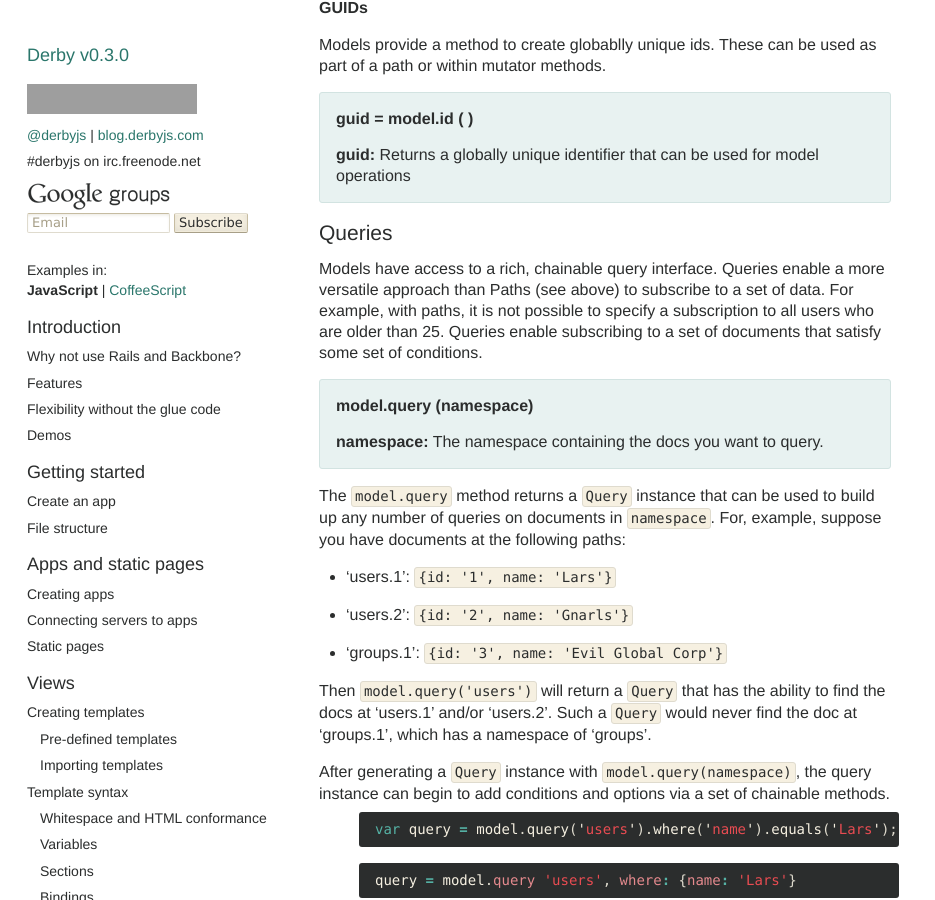
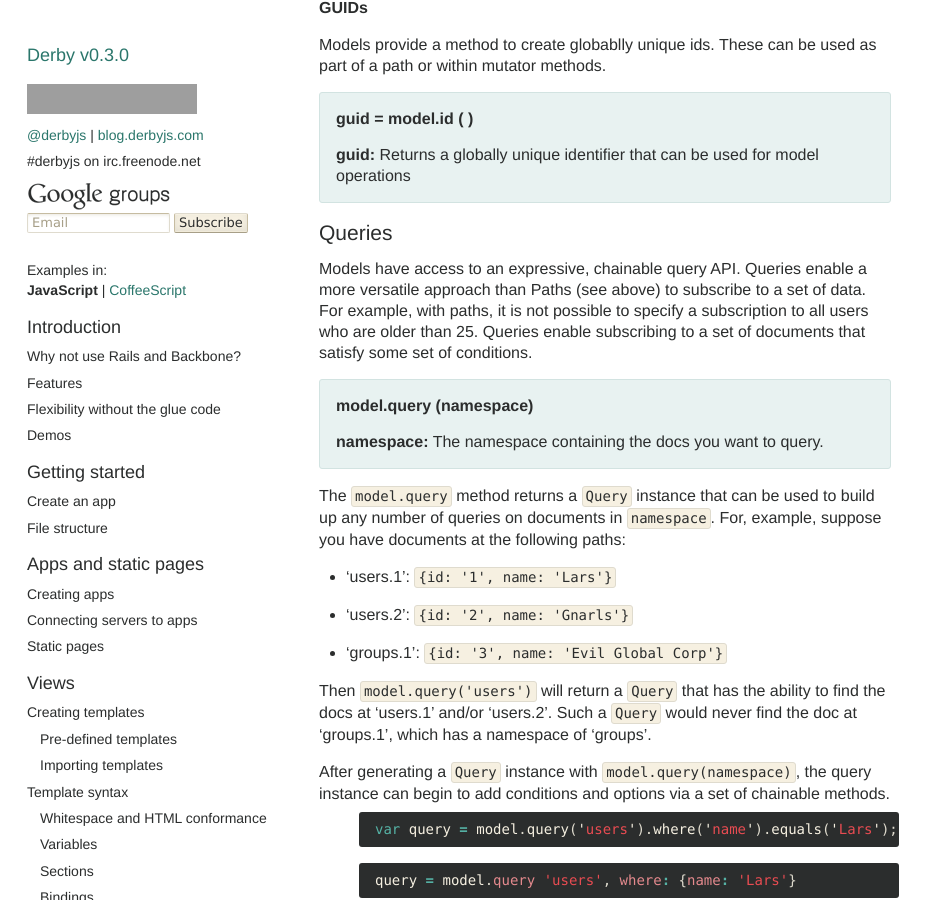
Before and after one commit to derbyjs/derby, a Jekyll site: the page built from index.md, in a window 1280 px wide and 900 px high, scrolled down 38132 px. Shown: the whole window, without its empty margins (0-935 px from the left). Built offline with Jekyll 4.4.1, drawn with Linux system fonts in a browser that asks for light colours; some of the changed text lies outside the part shown; grey boxes are pictures that could not be loaded.

```diff
--- a/index.md
+++ b/index.md
@@ -1549,7 +1549,7 @@ Models provide a method to create globablly unique ids. These can be used as par
 
 ### Queries
 
-Models have access to a rich, chainable query interface. Queries enable a more
+Models have access to an expressive, chainable query API. Queries enable a more
 versatile approach than Paths (see above) to subscribe to a set of data. For
 example, with paths, it is not possible to specify a subscription to all users
 who are older than 25. Queries enable subscribing to a set of documents that
```
Also changed, not shown: other parts of index.md (+0 -4 lines).
